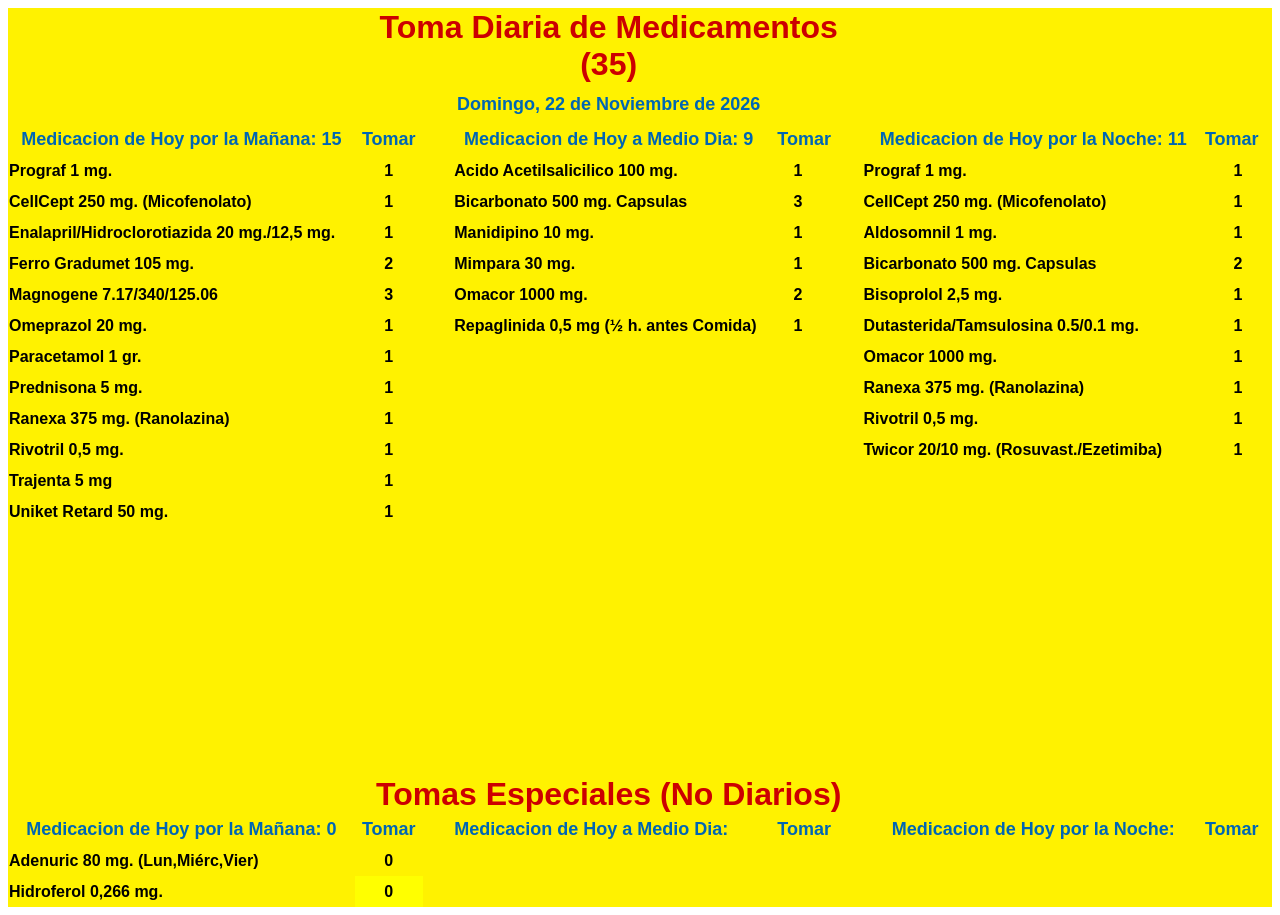
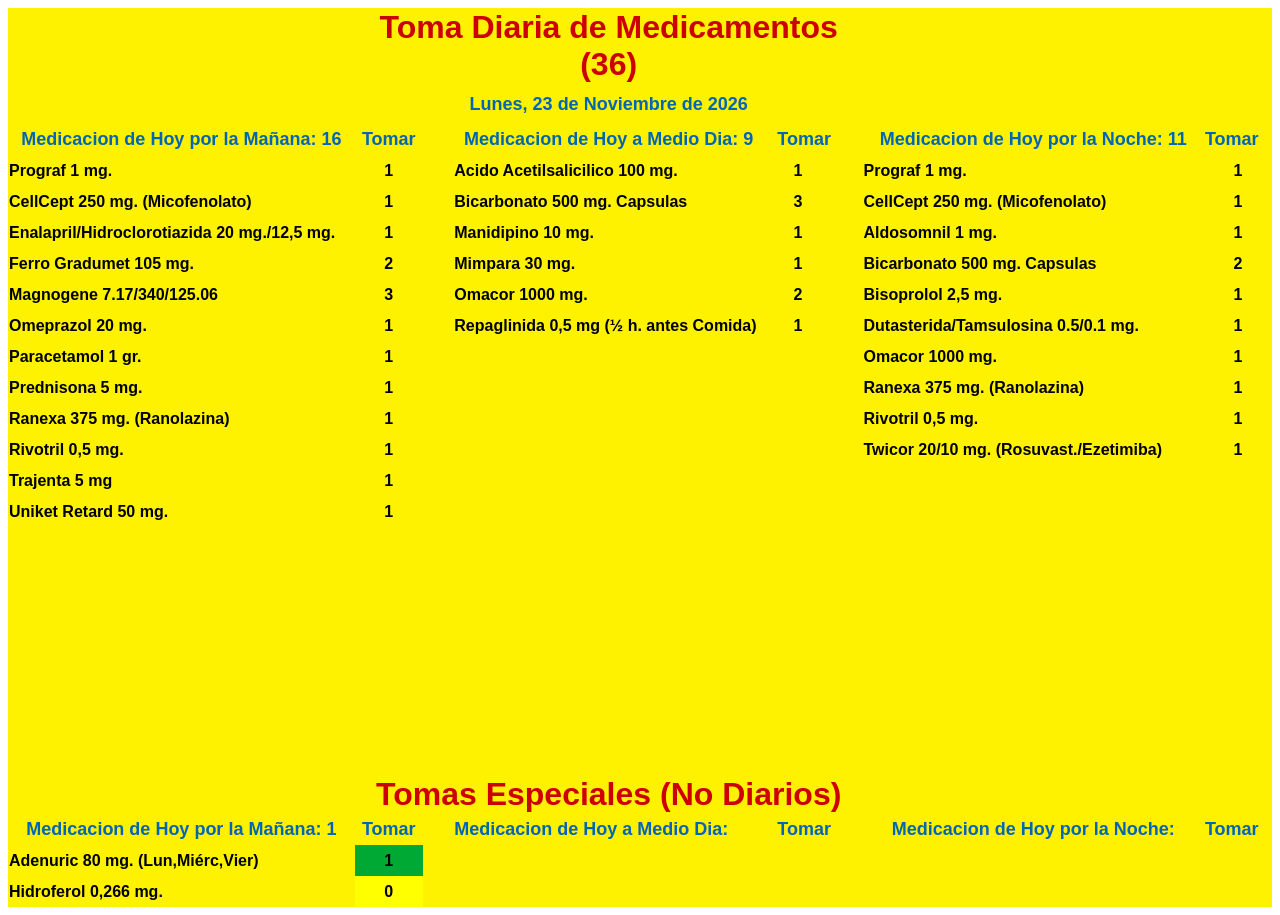
Before and after one commit to fmartinezgutierrez2015/fmartinezgutierrez2015.github.io, a plain HTML site: page lista_de_tomas.html in a window 1280 px wide. Drawn offline with Linux system fonts and the light colour scheme.

Commit message:
Actualización automática: 2026-11-23 00:20:01

```diff
--- a/lista_de_tomas.html
+++ b/lista_de_tomas.html
@@ -30,18 +30,18 @@
 	<colgroup width="76"></colgroup>
 	<tr>
 		<td height="57" align="left" bgcolor="#FFF200" data-sheets-value="{ &quot;1&quot;: 2, &quot;2&quot;: &quot;&quot;}"><font color="#CC0000"><br></font></td>
-		<td colspan=5 align="center" valign=middle bgcolor="#FFF200" data-sheets-value="{ &quot;1&quot;: 2, &quot;2&quot;: &quot;Toma Diaria de Medicamentos (35)&quot;}"><b><font size=6 color="#CC0000">Toma Diaria de Medicamentos (35)</font></b></td>
+		<td colspan=5 align="center" valign=middle bgcolor="#FFF200" data-sheets-value="{ &quot;1&quot;: 2, &quot;2&quot;: &quot;Toma Diaria de Medicamentos (36)&quot;}"><b><font size=6 color="#CC0000">Toma Diaria de Medicamentos (36)</font></b></td>
 		<td align="left" bgcolor="#FFF200" data-sheets-value="{ &quot;1&quot;: 2, &quot;2&quot;: &quot;&quot;}"><br></td>
 		<td align="left" bgcolor="#FFF200" data-sheets-value="{ &quot;1&quot;: 2, &quot;2&quot;: &quot;&quot;}"><br></td>
 	</tr>
 	<tr>
 		<td height="38" align="center" valign=middle bgcolor="#FFF200" data-sheets-value="{ &quot;1&quot;: 2, &quot;2&quot;: &quot;&quot;}"><b><font size=4 color="#0066B3"><br></font></b></td>
-		<td colspan=5 align="center" valign=middle bgcolor="#FFF200" data-sheets-value="{ &quot;1&quot;: 2, &quot;2&quot;: &quot;Domingo,  22  de  Noviembre  de  2026 &quot;}"><b><font size=4 color="#0066B3">Domingo,  22  de  Noviembre  de  2026 </font></b></td>
+		<td colspan=5 align="center" valign=middle bgcolor="#FFF200" data-sheets-value="{ &quot;1&quot;: 2, &quot;2&quot;: &quot;Lunes,  23  de  Noviembre  de  2026 &quot;}"><b><font size=4 color="#0066B3">Lunes,  23  de  Noviembre  de  2026 </font></b></td>
 		<td align="left" bgcolor="#FFF200" data-sheets-value="{ &quot;1&quot;: 2, &quot;2&quot;: &quot;&quot;}"><br></td>
 		<td align="left" bgcolor="#FFF200" data-sheets-value="{ &quot;1&quot;: 2, &quot;2&quot;: &quot;&quot;}"><br></td>
 	</tr>
 	<tr>
-		<td height="29" align="center" valign=middle bgcolor="#FFF200" data-sheets-value="{ &quot;1&quot;: 2, &quot;2&quot;: &quot;Medicacion de Hoy por la Mañana: 15&quot;}"><b><font size=4 color="#0066B3">Medicacion de Hoy por la Mañana: 15</font></b></td>
+		<td height="29" align="center" valign=middle bgcolor="#FFF200" data-sheets-value="{ &quot;1&quot;: 2, &quot;2&quot;: &quot;Medicacion de Hoy por la Mañana: 16&quot;}"><b><font size=4 color="#0066B3">Medicacion de Hoy por la Mañana: 16</font></b></td>
 		<td align="center" valign=middle bgcolor="#FFF200" data-sheets-value="{ &quot;1&quot;: 2, &quot;2&quot;: &quot;Tomar&quot;}"><b><font size=4 color="#0066B3">Tomar</font></b></td>
 		<td align="left" bgcolor="#FFF200" data-sheets-value="{ &quot;1&quot;: 2, &quot;2&quot;: &quot;&quot;}"><br></td>
 		<td align="center" valign=middle bgcolor="#FFF200" data-sheets-value="{ &quot;1&quot;: 2, &quot;2&quot;: &quot;Medicacion de Hoy a Medio Dia: 9&quot;}"><b><font size=4 color="#0066B3">Medicacion de Hoy a Medio Dia: 9</font></b></td>
@@ -257,7 +257,7 @@
 		<td align="left" bgcolor="#FFF200" data-sheets-value="{ &quot;1&quot;: 2, &quot;2&quot;: &quot;&quot;}"><br></td>
 	</tr>
 	<tr>
-		<td height="29" align="center" valign=middle bgcolor="#FFF200" data-sheets-value="{ &quot;1&quot;: 2, &quot;2&quot;: &quot;Medicacion de Hoy por la Mañana: 0&quot;}"><b><font size=4 color="#0066B3">Medicacion de Hoy por la Mañana: 0</font></b></td>
+		<td height="29" align="center" valign=middle bgcolor="#FFF200" data-sheets-value="{ &quot;1&quot;: 2, &quot;2&quot;: &quot;Medicacion de Hoy por la Mañana: 1&quot;}"><b><font size=4 color="#0066B3">Medicacion de Hoy por la Mañana: 1</font></b></td>
 		<td align="center" valign=middle bgcolor="#FFF200" data-sheets-value="{ &quot;1&quot;: 2, &quot;2&quot;: &quot;Tomar&quot;}"><b><font size=4 color="#0066B3">Tomar</font></b></td>
 		<td align="left" bgcolor="#FFF200" data-sheets-value="{ &quot;1&quot;: 2, &quot;2&quot;: &quot;&quot;}"><br></td>
 		<td align="left" valign=middle bgcolor="#FFF200" data-sheets-value="{ &quot;1&quot;: 2, &quot;2&quot;: &quot;              Medicacion de Hoy a Medio Dia:&quot;}"><b><font size=4 color="#0066B3">              Medicacion de Hoy a Medio Dia:</font></b></td>
@@ -268,7 +268,7 @@
 	</tr>
 	<tr>
 		<td height="29" align="left" valign=middle bgcolor="#FFF200" data-sheets-value="{ &quot;1&quot;: 2, &quot;2&quot;: &quot;Adenuric 80 mg. (Lun,Miérc,Vier)&quot;}"><b><font size=3>Adenuric 80 mg. (Lun,Miérc,Vier)</font></b></td>
-		<td align="center" valign=middle bgcolor="#FFF200" sdnum="3082;0;0" data-sheets-value="{ &quot;1&quot;: 2, &quot;2&quot;: &quot;0&quot;}"><b><font size=3 color="#000000">0</font></b></td>
+		<td align="center" valign=middle bgcolor="#00A933" sdval="1" sdnum="3082;0;0" data-sheets-formula="=IF(OR(WEEKDAY(TODAY(),2)=1,WEEKDAY(TODAY(),2)=3,WEEKDAY(TODAY(),2)=5),['file:///home/pi/MEGA/MEGAsync/Utilidades/UtilidadesPaco/CalculadoraMed.ods']Hoja1!R[6]C,&quot;0&quot;)" data-sheets-value="{ &quot;1&quot;: 3, &quot;3&quot;: 1}" data-sheets-numberformat="{ &quot;1&quot;: 2, &quot;2&quot;: &quot;0&quot;, &quot;3&quot;: 1}"><b><font size=3 color="#000000">1</font></b></td>
 		<td align="center" bgcolor="#FFF200" data-sheets-value="{ &quot;1&quot;: 2, &quot;2&quot;: &quot;&quot;}"><b><font color="#009900"><br></font></b></td>
 		<td align="left" bgcolor="#FFF200" data-sheets-value="{ &quot;1&quot;: 2, &quot;2&quot;: &quot;&quot;}"><br></td>
 		<td align="left" bgcolor="#FFF200" data-sheets-value="{ &quot;1&quot;: 2, &quot;2&quot;: &quot;&quot;}"><br></td>
```
